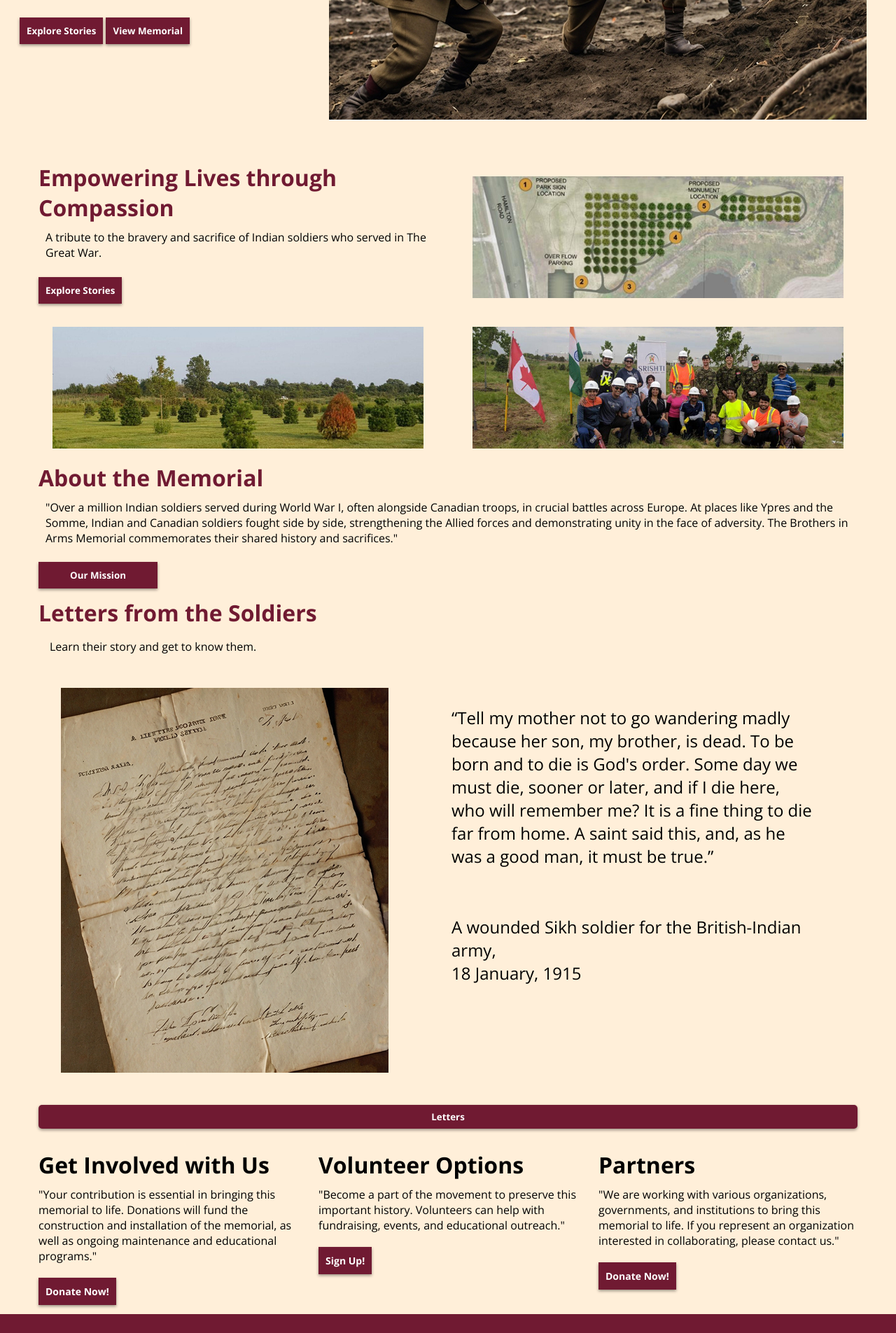
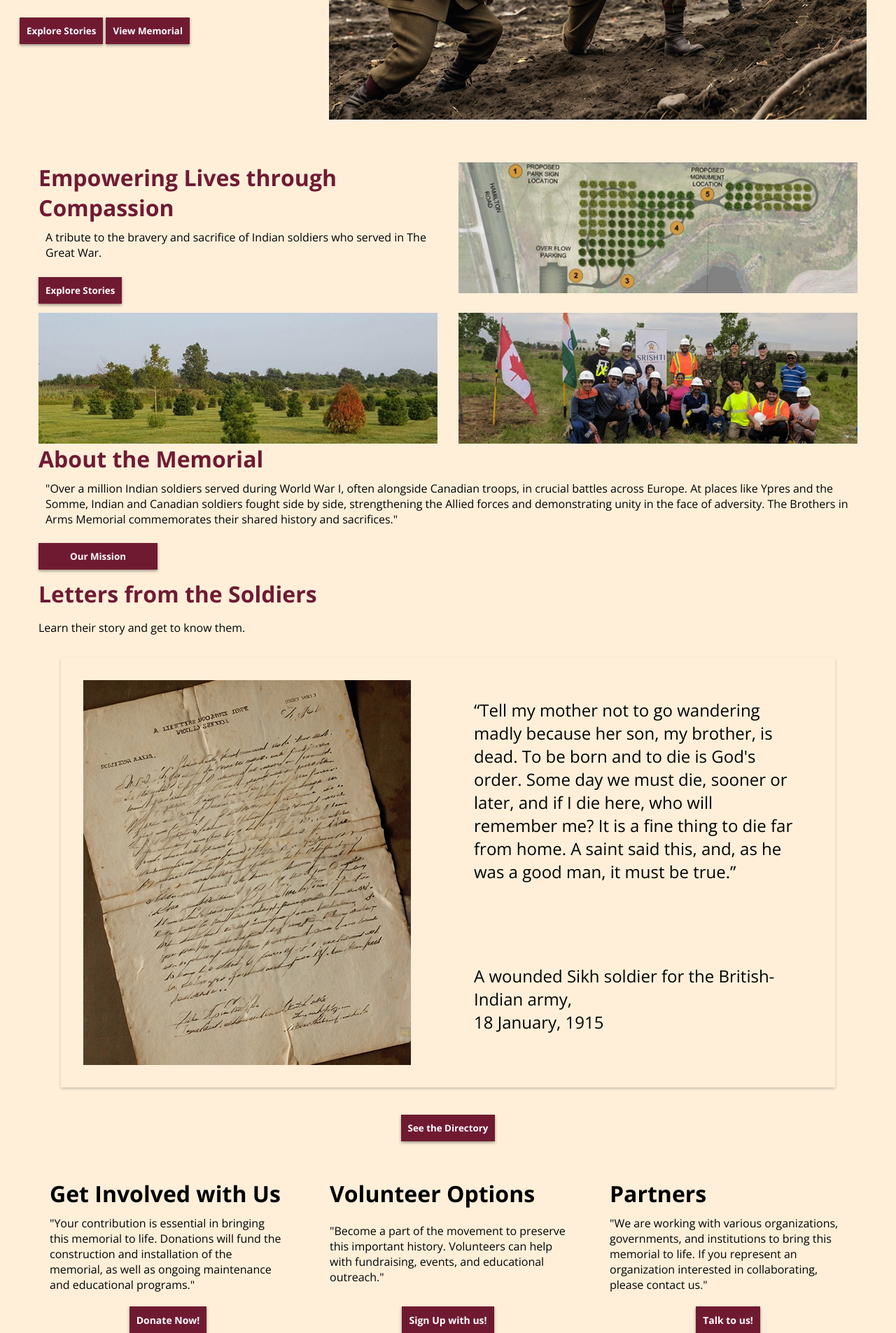
Before and after one commit to nikmeijer/brothers-in-arms-web, a PHP site: page / in a window 1280 px wide. Shown: the part 422-2327 px from the top of the page at 70% size. Run offline with PHP 8.4, Linux system fonts and the light colour scheme; some web fonts are replaced.

Commit message:
started UX updates
UX updated beginning to be applied to home page, will continue working on this branch to add new gallery and content sections of home page

```diff
--- a/index.html
+++ b/index.html
@@ -113,7 +113,7 @@
                     <p>A wounded Sikh soldier for the British-Indian army,<br>18 January, 1915</p>
                 </div>
             </div>
-            <button class="col-span-2"><a href="about.html#mission">Letters</a></button>
+            <button class="col-span-2"><a href="about.html#mission">See the Directory</a></button>
         </section>
 
         <section class="grid-con" id="callstoaction">
@@ -130,14 +130,14 @@
                 <p>"Become a part of the movement to preserve this important history. Volunteers can help with
                     fundraising,
                     events, and educational outreach."</p>
-                <button><a href="*">Sign Up!</a></button>
+                <button><a href="*">Sign Up with us!</a></button>
             </div>
             <div class="calltoact-con col-span-4">
                 <h3>Partners</h3>
                 <p>"We are working with various organizations, governments, and institutions to bring this memorial to
                     life. If
                     you represent an organization interested in collaborating, please contact us."</p>
-                <button><a href="*">Donate Now!</a></button>
+                <button><a href="*">Talk to us!</a></button>
             </div>
         </section>
     </main>
--- a/sass/components/_callstoaction.scss
+++ b/sass/components/_callstoaction.scss
@@ -11,3 +11,18 @@
     margin-bottom: 10px;
     font-size: 2em;
 }
+
+.calltoact-con {
+    margin-left: 1em;
+    margin-right: 1em;
+    margin-bottom: 5em;
+    padding-bottom: 3em;
+    display: flex;
+    flex-direction: column;
+    justify-content: space-between;
+}
+
+.calltoact-con button {
+    align-self: center;
+    justify-self: flex-end;
+}
--- a/sass/components/_letter.scss
+++ b/sass/components/_letter.scss
@@ -1,7 +1,7 @@
 #letters-home h3 {
     font-weight: normal;
     font-size: 1em;
-    margin: 1em;
+    padding-top: 1em;
 }
 
 #letters-home p {
@@ -12,3 +12,28 @@
 #letters-home img {
     margin: 2em;
 }
+
+#letter-con {
+    display: flex;
+    flex-direction: row;
+    box-shadow: 0 2px 4px rgba(0, 0, 0, 0.2);
+    margin: 2em;
+}
+
+#letter-copy {
+    display: flex;
+    flex-direction: column;
+}
+
+#letters-home button a {
+    font-family: "Open Sans", sans-serif;
+    text-decoration: none;
+    color: white;
+}
+
+#letters-home button {
+    width: fit-content;
+    align-self: center;
+    margin-top: 0.5em;
+    margin-bottom: 4em;
+}
--- a/sass/pages/_home.scss
+++ b/sass/pages/_home.scss
@@ -14,10 +14,6 @@ h2 {
 
 #explore-stories h2 {
     font-size: 2em
-}
-
-#explore-home img {
-    padding: 20px;
 }
 
 #explore-home p {
@@ -73,32 +69,3 @@ h2 {
     background-color: #be1e2d;
     color: white;
 }
-
-#letter-con {
-    display: flex;
-    flex-direction: row;
-}
-
-#letters-home button {
-
-    border: 2px;
-    border-radius: 5px;
-    padding: 8px;
-    background-color: #701a32;
-    color: white;
-    margin-bottom: 30px;
-}
-
-#letters-home button a {
-    font-family: "Open Sans", sans-serif;
-    text-decoration: none;
-    color: white;
-}
-
-#letters-home button:hover {
-    border: 2px;
-    border-radius: 5px;
-    padding: 8px;
-    background-color: #be1e2d;
-    color: white;
-}
```
Also changed, not shown: css/main.css, 1 other file.
